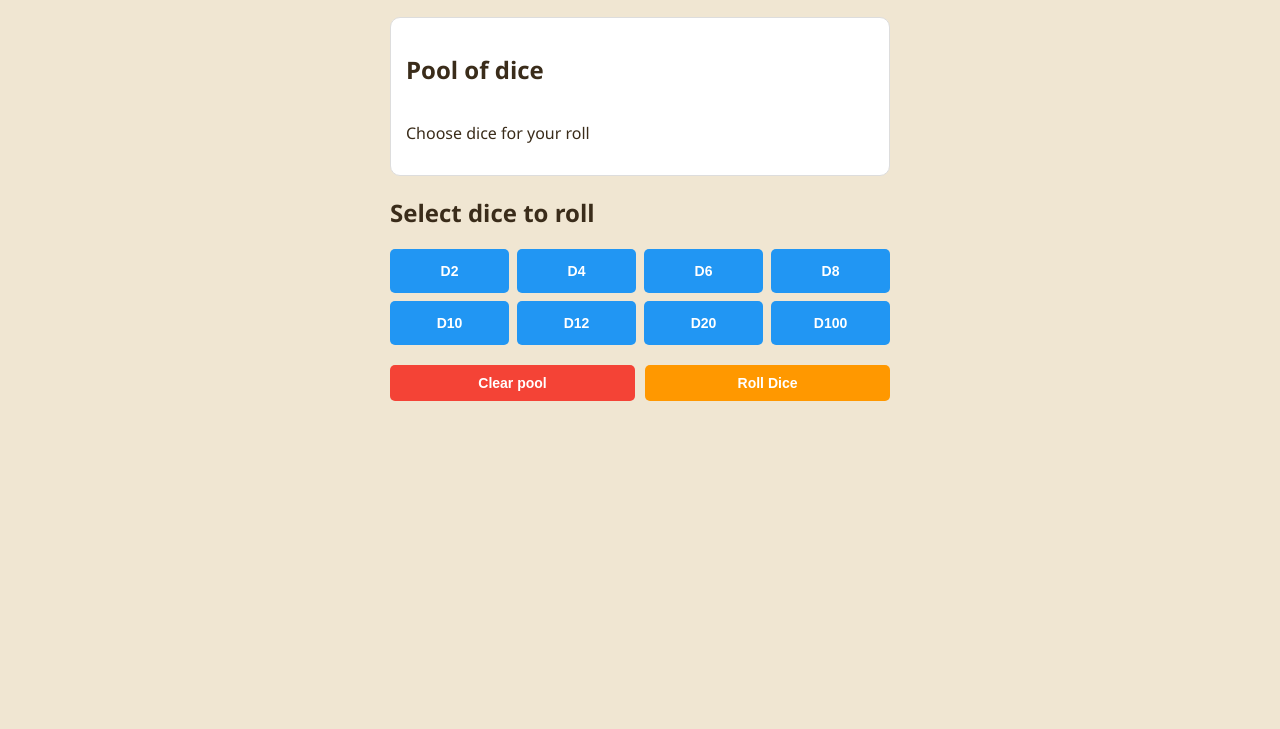
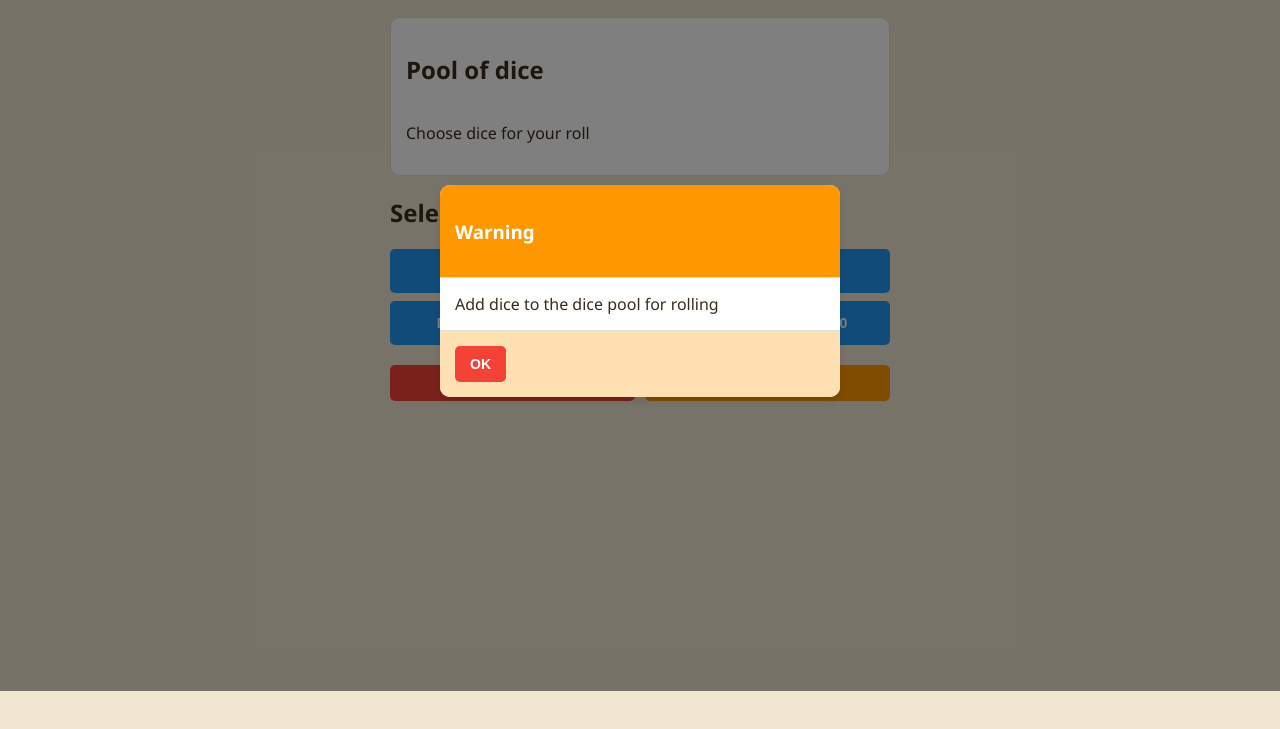
Before and after one commit to faremind/dice, a plain HTML site: page index-en.html in a window 1280 px wide. Both pictures are taken after a click on the button "Roll Dice". Shown: the part 109-838 px from the top of the page. Drawn offline with Linux system fonts and the light colour scheme.

Commit message:
Update index-en.html

```diff
--- a/index-en.html
+++ b/index-en.html
@@ -482,6 +482,25 @@
                 width: 100%;
             }
         }
+
+        /* Warning modal styles */
+        .warning-modal .modal-header {
+            background-color: #ff9800;
+            color: #fff;
+        }
+        .warning-modal .modal-footer {
+            background-color: #ffe0b2;
+        }
+        .warning-modal .close-warning {
+            background-color: #f44336;
+            color: white;
+            border: none;
+            border-radius: 5px;
+            padding: 10px 15px;
+            font-weight: bold;
+            cursor: pointer;
+            font-size: 14px;
+        }
     </style>
 </head>
 <body class="light">
@@ -607,6 +626,21 @@
                 <button class="close-settings" onclick="closeSettings()">
                     Close
                 </button>
+            </div>
+        </div>
+    </div>
+
+    <!-- Warning Modal -->
+    <div id="warning-modal" class="modal-overlay hidden">
+        <div class="modal warning-modal">
+            <div class="modal-header">
+                <h3>Warning</h3>
+            </div>
+            <div class="modal-body" id="warning-modal-message">
+                <!-- Message will be set by JS -->
+            </div>
+            <div class="modal-footer">
+                <button class="close-warning" onclick="closeWarningModal()">OK</button>
             </div>
         </div>
     </div>
@@ -761,7 +795,7 @@
         function confirmQuantity() {
             const quantity = parseInt(state.quantityInput) || 1;
             if (quantity > 999) {
-                alert('Maximum number of dice of one type- 999');
+                showWarning('Maximum number of dice of one type- 999');
                 return;
             }
 
@@ -779,7 +813,7 @@
             if (quantity < 1) return;
 
             if (state.dicePool.length >= state.MAX_GROUPS) {
-                alert(`Maximum number of dice groups - ${state.MAX_GROUPS}`);
+                showWarning(`Maximum number of dice groups - ${state.MAX_GROUPS}`);
                 return;
             }
 
@@ -841,7 +875,7 @@
         // Roll the dice in the pool
         function rollDice() {
             if (state.dicePool.length === 0) {
-                alert('Add dice to the dice pool for rolling');
+                showWarning('Add dice to the dice pool for rolling');
                 return;
             }
 
@@ -985,7 +1019,7 @@
 
         // Send results to chat (simulated)
         function sendToChat() {
-            alert('Results sent to chat!');
+            showWarning('Results sent to chat!');
             closeResults();
         }
 
@@ -1007,6 +1041,16 @@
             localStorage.setItem('diceTheme', theme);
         }
 
+        // Show warning modal instead of alert
+        function showWarning(message) {
+            document.getElementById('warning-modal-message').textContent = message;
+            document.getElementById('warning-modal').classList.remove('hidden');
+        }
+
+        function closeWarningModal() {
+            document.getElementById('warning-modal').classList.add('hidden');
+        }
+
         // Initialize the app when the page loads
         window.onload = init;
     </script>
```
